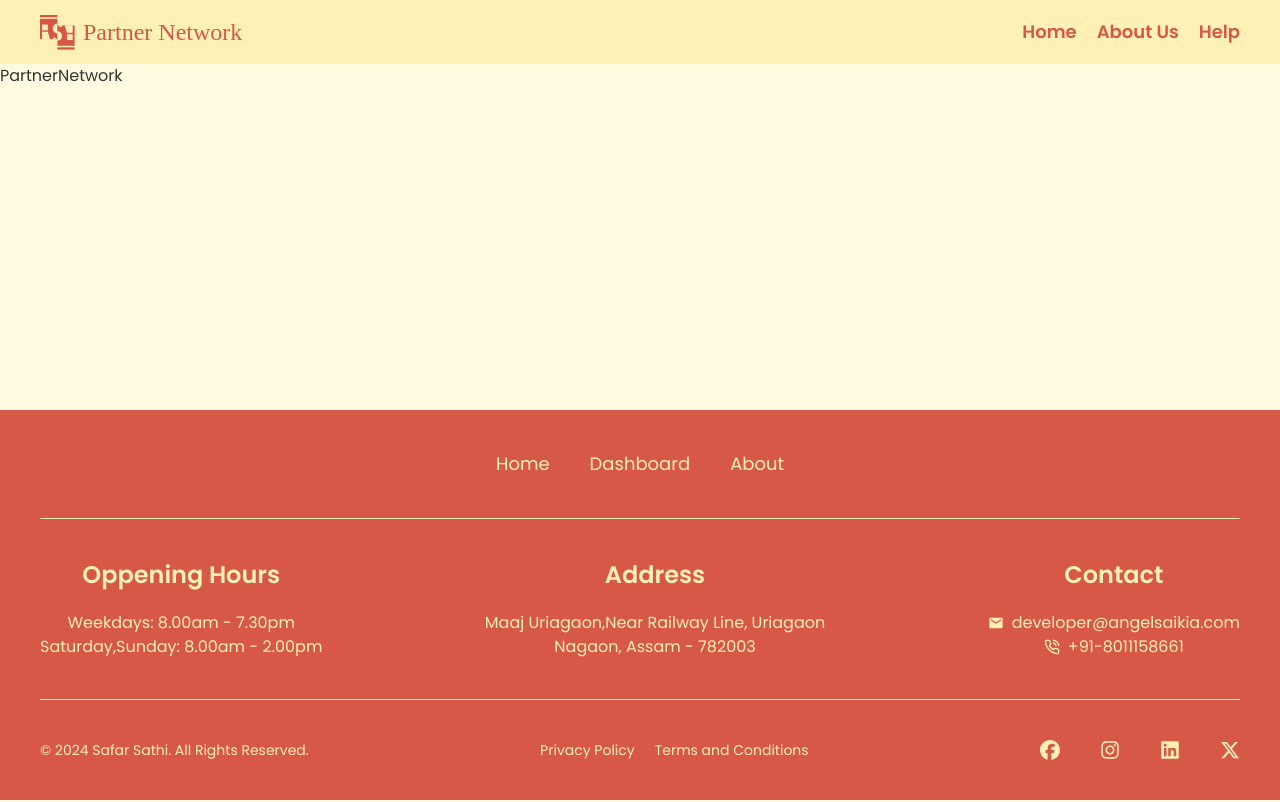
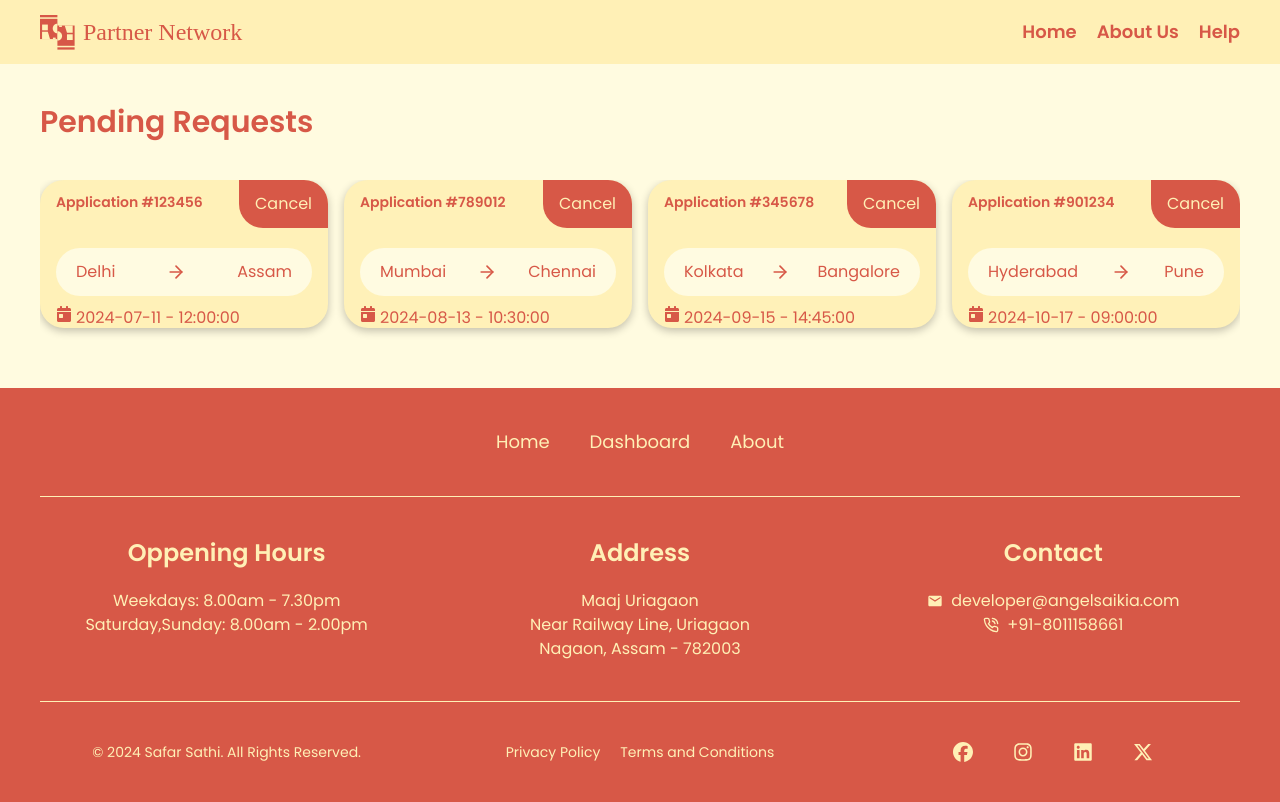
Before and after one commit to Dhunu/safar-sathi, a Next.js app: page /partner-network in a window 1280 px wide. Built offline with nearby package versions, Linux system fonts and the light colour scheme; a web font is replaced by a local one.

Commit message:
transition changes

```diff
--- a/next.config.mjs
+++ b/next.config.mjs
@@ -1,6 +1,5 @@
 /** @type {import('next').NextConfig} */
 const nextConfig = {
-    output: "standalone",
     images: {
         remotePatterns: [
             {
--- a/src/app/(features)/load-board/page.tsx
+++ b/src/app/(features)/load-board/page.tsx
@@ -11,10 +11,7 @@ export default function LoadBoard() {
             <Input placeholder="Search" />
             <div className="mt-10 grid grid-cols-1 sm:grid-cols-2 xl:grid-cols-3 gap-5 sm:gap-10">
                 {loads.map((load, index) => (
-                    <CardTransition
-                        key={index}
-                        delay={index < 3 ? 0.3 * index : 0}
-                    >
+                    <CardTransition key={index}>
                         <LoadCard {...load} />
                     </CardTransition>
                 ))}
--- a/src/app/(features)/partner-network/page.tsx
+++ b/src/app/(features)/partner-network/page.tsx
@@ -1,5 +1,14 @@
+import PendingRequestCarousel from "@/components/partner-network/PendingRequestCarousel";
+import { requests } from "@/constants";
 import React from "react";
 
 export default function PartnerNetwork() {
-    return <div>PartnerNetwork</div>;
+    return (
+        <div className="w-full px-5 sm:px-10 mt-5 sm:mt-10">
+            <h2 className="text-2xl lg:text-3xl font-semibold text-primary">
+                Pending Requests
+            </h2>
+            <PendingRequestCarousel requests={requests} />
+        </div>
+    );
 }
--- a/src/app/layout.tsx
+++ b/src/app/layout.tsx
@@ -12,10 +12,10 @@ const poppins = Poppins({
 
 export const metadata: Metadata = {
     title: {
-        default: "Saफर सathi",
-        template: "%s | Saफर सathi",
+        default: "Safar Sathi",
+        template: "%s | Safar Sathi",
     },
-    description: "Plan and manage your trips with ease.",
+    description: "Plan and manage your trips with ease on Saफर सathi",
     icons: "/images/icon.svg",
 };
 
--- a/src/components/footer/index.tsx
+++ b/src/components/footer/index.tsx
@@ -25,47 +25,52 @@ export default function Footer() {
                 </Link>
             </div>
             <div className="w-full h-[1px] bg-[#FFF0B6] my-5 sm:my-10" />
-            <div className="w-full flex justify-between flex-wrap gap-10">
+            <div className="w-full grid grid-cols-1 lg:grid-cols-3 gap-10">
                 <div className="flex flex-col items-center w-full sm:w-auto">
                     <h3 className="text-xl sm:text-2xl font-semibold  mb-5">
                         Oppening Hours
                     </h3>
-                    <p>Weekdays: 8.00am - 7.30pm</p>
-                    <p>Saturday,Sunday: 8.00am - 2.00pm </p>
+                    <div className="text-sm sm:text-base flex flex-col items-center">
+                        <p>Weekdays: 8.00am - 7.30pm</p>
+                        <p>Saturday,Sunday: 8.00am - 2.00pm </p>
+                    </div>
                 </div>
                 <div className="flex flex-col items-center w-full sm:w-auto">
                     <h3 className="text-xl sm:text-2xl font-semibold  mb-5">
                         Address
                     </h3>
-                    <p>Maaj Uriagaon,Near Railway Line, Uriagaon</p>
-                    <p>Nagaon, Assam - 782003</p>
+                    <div className="text-sm sm:text-base flex flex-col items-center">
+                        <p>Maaj Uriagaon</p>
+                        <p>Near Railway Line, Uriagaon</p>
+                        <p>Nagaon, Assam - 782003</p>
+                    </div>
                 </div>
                 <div className="flex flex-col items-center w-full sm:w-auto">
                     <h3 className="text-xl sm:text-2xl font-semibold  mb-5">
                         Contact
                     </h3>
-                    <div className="flex items-center">
+                    <div className="flex items-center text-sm sm:text-base">
                         <MdEmail className="h-4 w-4 mr-2" />
                         developer@angelsaikia.com
                     </div>
-                    <div className="flex items-center">
+                    <div className="flex items-center text-sm sm:text-base">
                         <PhoneCall className="h-4 w-4 mr-2" />
                         +91-8011158661
                     </div>
                 </div>
             </div>
             <div className="w-full h-[1px] bg-[#FFF0B6] my-5 sm:my-10" />
-            <div className="w-full flex justify-between gap-10 flex-wrap text-sm">
-                <p className="text-xs sm:text-sm">
+            <div className="w-full text-xs sm:text-sm gap-10 grid grid-cols-1 sm:grid-cols-2 lg:grid-cols-3">
+                <p className="mx-auto">
                     &copy; {currentYear} Safar Sathi. All Rights Reserved.
                 </p>
-                <div className="flex gap-5 ">
+                <div className="flex gap-5 mx-auto">
                     <Link href="/privacy-policy">Privacy Policy</Link>
                     <Link href="/terms-and-conditions">
                         Terms and Conditions
                     </Link>
                 </div>
-                <div className="flex gap-10">
+                <div className="flex gap-10 sm:col-span-2 lg:col-span-1 mx-auto">
                     <Link href="https://www.facebook.com/angel.saikia.140/">
                         <FaFacebook className="h-5 w-5" />
                     </Link>
--- /dev/null
+++ b/src/components/partner-network/PendingRequestCarousel.tsx
@@ -0,0 +1,68 @@
+"use client";
+
+import { requestType } from "@/constants";
+import React from "react";
+import { Carousel, CarouselContent, CarouselItem } from "../ui/carousel";
+import { cn } from "@/lib/utils";
+import CardTransition from "../card-transition";
+import { Card, CardContent } from "../ui/card";
+import Link from "next/link";
+import { ArrowRight } from "lucide-react";
+import { FaCalendarDay } from "react-icons/fa";
+
+export default function PendingRequestCarousel({
+    requests,
+}: {
+    requests: requestType[];
+}) {
+    return (
+        <Carousel
+            opts={{ align: "start" }}
+            className="w-full hidden sm:block py-10"
+            orientation="horizontal"
+        >
+            <CarouselContent>
+                {requests &&
+                    requests.map((request, index) => (
+                        <CarouselItem
+                            key={index}
+                            className={cn(
+                                "basis-1/2 md:basis-1/3 lg:basis-1/4"
+                            )}
+                        >
+                            <Link href={`/request/${request.application_no}`}>
+                                <CardTransition delay={index * 0.65}>
+                                    <Card className="border-none custom-shadow mb-5 rounded-3xl text-primary">
+                                        <div className="flex justify-between">
+                                            <h4 className="font-semibold text-sm px-4 py-3">
+                                                Application #
+                                                {request.application_no}
+                                            </h4>
+                                            <button className="bg-primary text-[#FFF0B6] px-4 py-3 rounded-tr-3xl rounded-bl-3xl">
+                                                Cancel
+                                            </button>
+                                        </div>
+                                        <div className="px-4">
+                                            <div className="mt-5 rounded-full w-full justify-between flex px-5 py-3 bg-[#fffbe1] items-center">
+                                                <div>{request.pickup}</div>
+                                                <ArrowRight className="h-5 w-5" />
+                                                <div>{request.destination}</div>
+                                            </div>
+                                            <div className="flex items-center justify-between mt-3 h-5">
+                                                <div className="flex gap-1">
+                                                    <FaCalendarDay className="h-4 w-4" />
+                                                    <p>
+                                                        {request.date_and_time}
+                                                    </p>
+                                                </div>
+                                            </div>
+                                        </div>
+                                    </Card>
+                                </CardTransition>
+                            </Link>
+                        </CarouselItem>
+                    ))}
+            </CarouselContent>
+        </Carousel>
+    );
+}
--- a/src/constants/index.ts
+++ b/src/constants/index.ts
@@ -95,3 +95,61 @@ export const loads = [
         weight: "70,000 lbs",
     },
 ];
+
+export interface requestType {
+    application_no: string;
+    pickup: string;
+    destination: string;
+    date_and_time: string;
+    category: string;
+    driver_min_star: number;
+    trip_distance: number;
+}
+
+export const requests: requestType[] = [
+    {
+        application_no: "123456",
+        pickup: "Delhi",
+        destination: "Assam",
+        date_and_time: "2024-07-11 - 12:00:00",
+        category: "Vegetables",
+        driver_min_star: 4,
+        trip_distance: 2000,
+    },
+    {
+        application_no: "789012",
+        pickup: "Mumbai",
+        destination: "Chennai",
+        date_and_time: "2024-08-13 - 10:30:00",
+        category: "Electronics",
+        driver_min_star: 3,
+        trip_distance: 1500,
+    },
+    {
+        application_no: "345678",
+        pickup: "Kolkata",
+        destination: "Bangalore",
+        date_and_time: "2024-09-15 - 14:45:00",
+        category: "Furniture",
+        driver_min_star: 4,
+        trip_distance: 1800,
+    },
+    {
+        application_no: "901234",
+        pickup: "Hyderabad",
+        destination: "Pune",
+        date_and_time: "2024-10-17 - 09:00:00",
+        category: "Appliances",
+        driver_min_star: 3,
+        trip_distance: 1200,
+    },
+    {
+        application_no: "567890",
+        pickup: "Jaipur",
+        destination: "Ahmedabad",
+        date_and_time: "2024-11-19 - 16:15:00",
+        category: "Clothing",
+        driver_min_star: 5,
+        trip_distance: 900,
+    },
+];
```
Also changed, not shown: src/components/home/feature-carousel.tsx (+26 -2 lines), package.json (line endings or trailing spaces).
